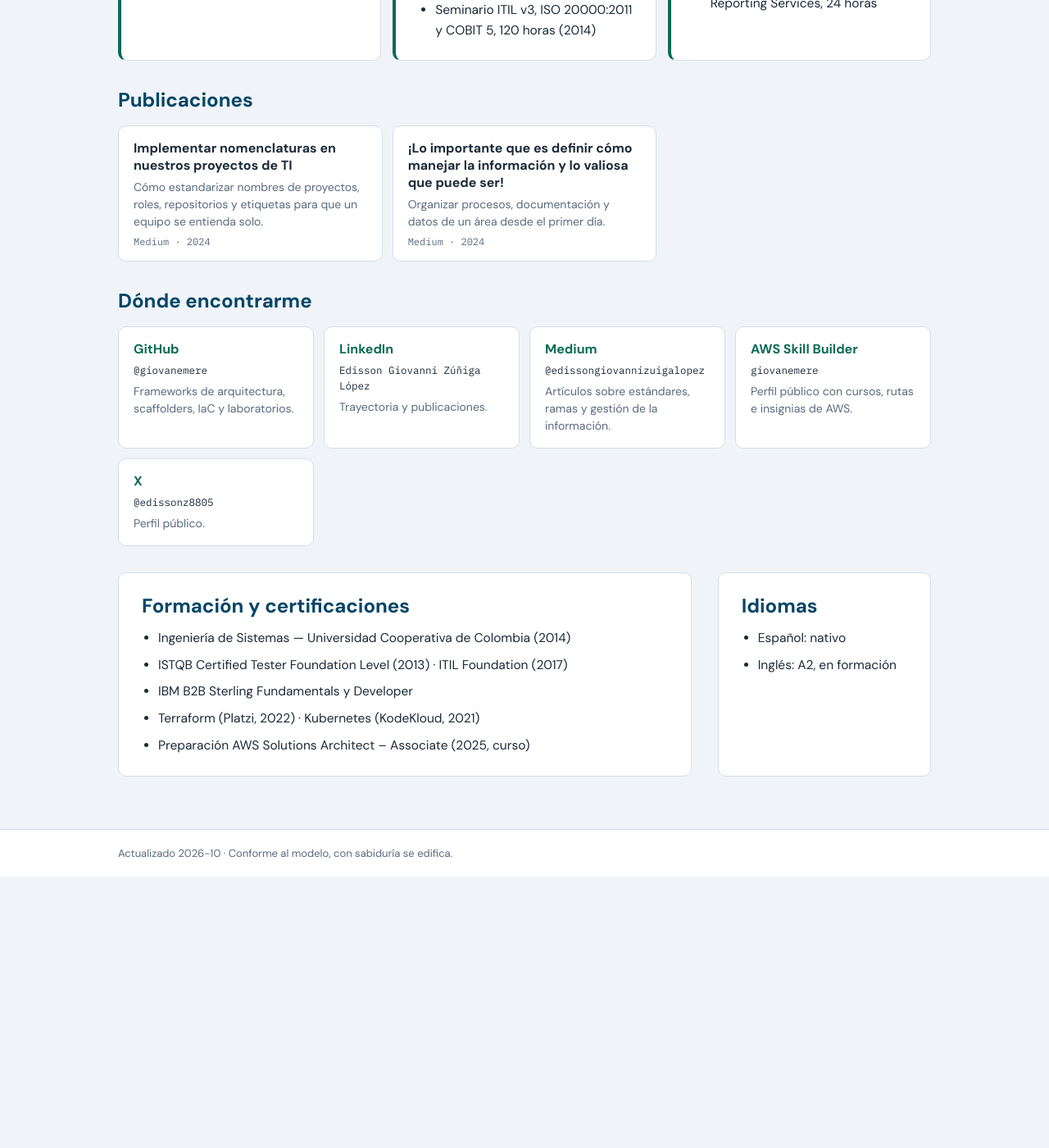
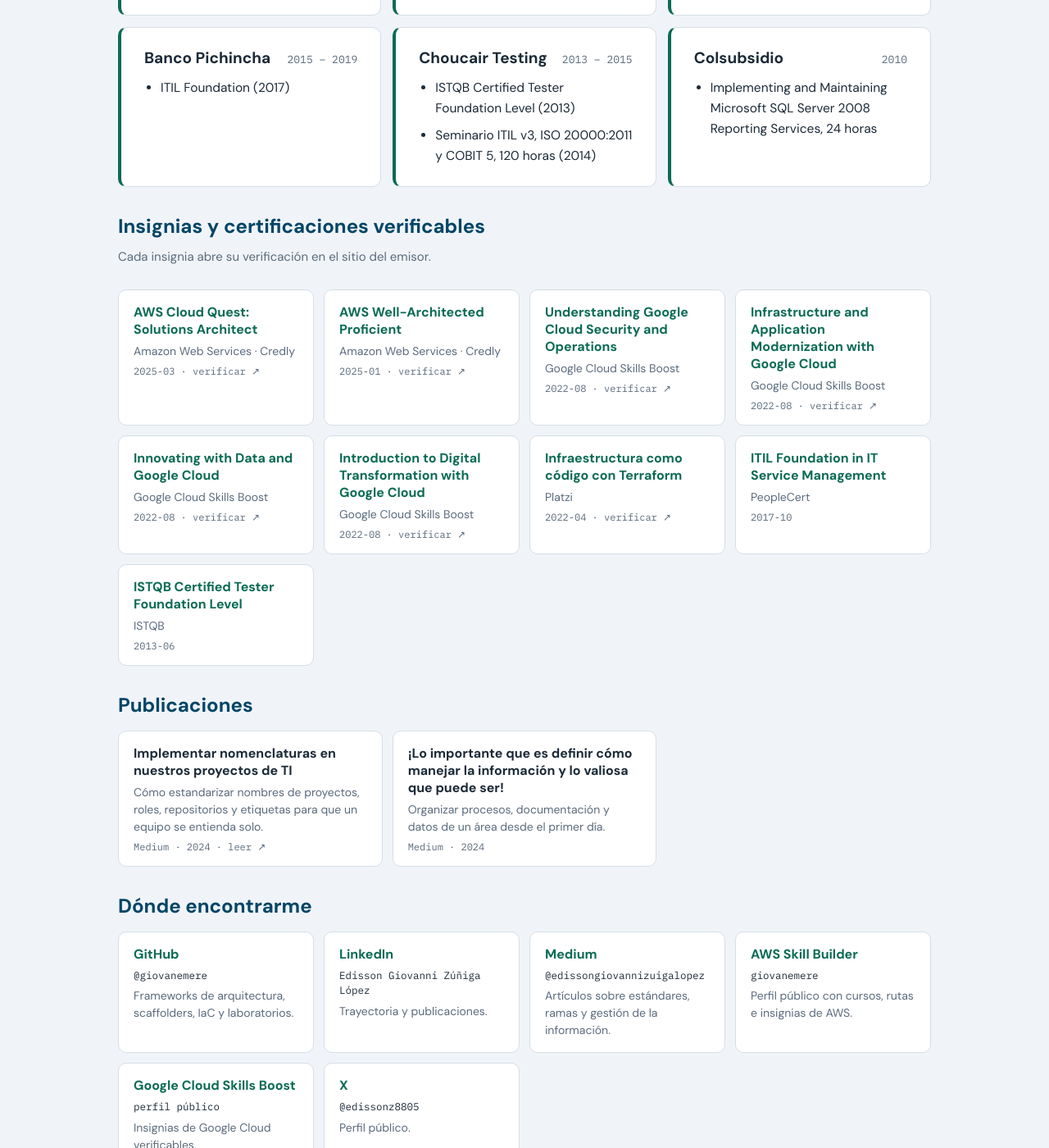
Before and after one commit to giovanemere/Edisson-Giovanni-Z-Lopez, a Jekyll site: the page built from index.md, in a window 1280 px wide and 1400 px high, scrolled down 6442 px. Shown: the whole window at 82% size. Built offline with Jekyll 4.4.1, drawn with Linux system fonts in a browser that asks for light colours; before the commit the page ends 7511 px from its top, so only the background shows below that; some of the changed text lies outside the part shown.

Commit message:
CV: insignias verificables (Credly, Google Cloud Skills Boost), programa Beyonce, enlace a Medium; PDF en 6 páginas
Co-Authored-By: Claude Opus 5.5 <noreply@anthropic.com>
Claude-Session: https://claude.ai/code/session_01EJKCXJE4jvN5P6e4SXpWRk

```diff
--- a/_data/cv.yml
+++ b/_data/cv.yml
@@ -188,13 +188,15 @@ projects:
 
 education:
   - "Ingeniería de Sistemas — Universidad Cooperativa de Colombia (2014)"
-  - "ISTQB Certified Tester Foundation Level (2013) · ITIL Foundation (2017)"
   - "IBM B2B Sterling Fundamentals y Developer"
-  - "Terraform (Platzi, 2022) · Kubernetes (KodeKloud, 2021)"
-  - "Preparación AWS Solutions Architect – Associate (2025, curso)"
+  - "Kubernetes for the Absolute Beginners, Hands-on (KodeKloud, 2021)"
+  - "Preparación AWS Solutions Architect – Associate (2025, curso; certificación no presentada aún)"
 
 teaching_intro: "Formar equipos es parte de cómo entrego: cada plataforma que construyo deja personas capaces de operarla."
 teaching:
+  - title: "Teacher DevOps — programa Beyonce (AOS)"
+    detail: "Profesor de la ruta DevOps: cultura, conceptos y objetivos de CI/CD, herramientas y buenas prácticas del ciclo de vida del desarrollo."
+    period: "2023"
   - title: "Ruta de formación IBM Sterling: Básico, Intermedio y Avanzado"
     detail: "Curso de 80 horas (24 + 18 + 38) con contenido y práctica, del concepto al desarrollo y la administración."
     period: "2023 · actualizado 2025"
@@ -239,7 +241,7 @@ learning:
       - "Kubernetes for the Absolute Beginners, Hands-on (KodeKloud, 2021)"
       - "Terraform (Platzi, 2022)"
       - "Talleres de integración continua, cloud computing, Docker, Kubernetes, Helm y Terraform"
-      - "Google Cloud: Introduction to Digital Transformation, Infrastructure and Application Modernization, Understanding Security and Operations, Innovating with Data"
+      - "Google Cloud (4 insignias, 2022): Digital Transformation, Infrastructure and Application Modernization, Security and Operations, Innovating with Data"
       - "Preparación Google Cloud Associate Cloud Engineer"
       - "Taller Big Data"
   - stage: "Banco Pichincha"
@@ -256,11 +258,49 @@ learning:
     items:
       - "Implementing and Maintaining Microsoft SQL Server 2008 Reporting Services, 24 horas"
 
+badges_intro: "Cada insignia abre su verificación en el sitio del emisor."
+badges:
+  - name: "AWS Cloud Quest: Solutions Architect"
+    issuer: "Amazon Web Services · Credly"
+    date: "2025-03"
+    url: "https://www.credly.com/badges/014b3ba4-3941-495c-9888-518aade9dcfa"
+  - name: "AWS Well-Architected Proficient"
+    issuer: "Amazon Web Services · Credly"
+    date: "2025-01"
+    url: "https://www.credly.com/badges/48fbe299-a7c1-4ae7-b8f3-29e22a798ed5"
+  - name: "Understanding Google Cloud Security and Operations"
+    issuer: "Google Cloud Skills Boost"
+    date: "2022-08"
+    url: "https://www.cloudskillsboost.google/public_profiles/ae9be855-d1f6-4ab7-a57b-d6752e8973aa/badges/2516419"
+  - name: "Infrastructure and Application Modernization with Google Cloud"
+    issuer: "Google Cloud Skills Boost"
+    date: "2022-08"
+    url: "https://www.cloudskillsboost.google/public_profiles/ae9be855-d1f6-4ab7-a57b-d6752e8973aa/badges/2513860"
+  - name: "Innovating with Data and Google Cloud"
+    issuer: "Google Cloud Skills Boost"
+    date: "2022-08"
+    url: "https://www.cloudskillsboost.google/public_profiles/ae9be855-d1f6-4ab7-a57b-d6752e8973aa/badges/2510294"
+  - name: "Introduction to Digital Transformation with Google Cloud"
+    issuer: "Google Cloud Skills Boost"
+    date: "2022-08"
+    url: "https://www.cloudskillsboost.google/public_profiles/ae9be855-d1f6-4ab7-a57b-d6752e8973aa/badges/2505228"
+  - name: "Infraestructura como código con Terraform"
+    issuer: "Platzi"
+    date: "2022-04"
+    url: "https://platzi.com/p/edisson.zuniga/curso/1712-devops-terraform/diploma/detalle/"
+  - name: "ITIL Foundation in IT Service Management"
+    issuer: "PeopleCert"
+    date: "2017-10"
+  - name: "ISTQB Certified Tester Foundation Level"
+    issuer: "ISTQB"
+    date: "2013-06"
+
 publications:
   - title: "Implementar nomenclaturas en nuestros proyectos de TI"
     detail: "Cómo estandarizar nombres de proyectos, roles, repositorios y etiquetas para que un equipo se entienda solo."
     where: "Medium"
     year: "2024"
+    url: "https://medium.com/@edissongiovannizuigalopez/implementar-nomenclaturas-en-nuestros-proyectos-de-ti-dfb3d4eb3db8"
   - title: "¡Lo importante que es definir cómo manejar la información y lo valiosa que puede ser!"
     detail: "Organizar procesos, documentación y datos de un área desde el primer día."
     where: "Medium"
@@ -283,6 +323,10 @@ presence:
     handle: "giovanemere"
     url: "https://skillsprofile.skillbuilder.aws/user/giovanemere"
     detail: "Perfil público con cursos, rutas e insignias de AWS."
+  - name: "Google Cloud Skills Boost"
+    handle: "perfil público"
+    url: "https://www.cloudskillsboost.google/public_profiles/ae9be855-d1f6-4ab7-a57b-d6752e8973aa"
+    detail: "Insignias de Google Cloud verificables."
   - name: "X"
     handle: "@edissonz8805"
     url: "https://x.com/edissonz8805"
--- a/assets/css/style.scss
+++ b/assets/css/style.scss
@@ -89,7 +89,10 @@ h2 { font-size: 24px; color: var(--tinta); }
   .card, .tile { break-inside: avoid; border-color: #c9d3dd; }
   .site-footer { display: none; }
   @page { size: A4; margin: 12mm 12mm 14mm; }
-  html { font-size: 12px; }
+  html { font-size: 11.5px; }
+  section { break-inside: auto; }
+  .split { display: grid; grid-template-columns: 2fr 1fr; gap: 8px; }
+  .tiles, .timeline { break-inside: auto; }
   body { -webkit-print-color-adjust: exact; print-color-adjust: exact; }
   .wrap { max-width: none; padding: 0; }
   .hero { padding: 0 0 10px; }
@@ -116,4 +119,6 @@ h2 { font-size: 24px; color: var(--tinta); }
   .chips li { padding: 2px 7px; }
   .job { break-inside: avoid; }
   .tile-link { text-decoration: none; }
+  #insignias + .lead + .tiles, section[aria-labelledby="insignias"] .tiles, section[aria-labelledby="presencia"] .tiles { grid-template-columns: repeat(3, 1fr); }
+  section[aria-labelledby="insignias"] .tile, section[aria-labelledby="presencia"] .tile { padding: 7px 10px; }
 }
--- a/hoja-de-vida.txt
+++ b/hoja-de-vida.txt
@@ -53,9 +53,13 @@ permalink: /hoja-de-vida.md
 
 {% for i in l.items %}- {{ i }}
 {% endfor %}{% endfor %}
-## Formación y certificaciones
+## Formación académica
 
 {% for e in cv.education %}- {{ e }}
+{% endfor %}
+## Insignias y certificaciones verificables
+
+{% for b in cv.badges %}- **{{ b.name }}** ({{ b.issuer }}, {{ b.date }}){% if b.url %}. Verificación: {{ b.url }}{% endif %}
 {% endfor %}
 ## Publicaciones
 
--- a/index.md
+++ b/index.md
@@ -121,11 +121,22 @@ description: "18 años construyendo plataformas que se pueden operar. Arquitectu
     </div>
   </section>
 
+  <section aria-labelledby="insignias">
+    <h2 id="insignias">Insignias y certificaciones verificables</h2>
+    <p class="lead">{{ cv.badges_intro }}</p>
+    <div class="tiles">
+      {% for b in cv.badges %}
+      {% if b.url %}<a class="tile tile-link badge" href="{{ b.url }}"><strong>{{ b.name }}</strong><span>{{ b.issuer }}</span><em class="where">{{ b.date }} · verificar ↗</em></a>
+      {% else %}<div class="tile badge"><strong>{{ b.name }}</strong><span>{{ b.issuer }}</span><em class="where">{{ b.date }}</em></div>{% endif %}
+      {% endfor %}
+    </div>
+  </section>
+
   <section aria-labelledby="publicaciones">
     <h2 id="publicaciones">Publicaciones</h2>
     <div class="tiles tiles-wide">
       {% for p in cv.publications %}
-      <div class="tile"><strong class="plain">{{ p.title }}</strong><span>{{ p.detail }}</span><em class="where">{{ p.where }} · {{ p.year }}</em></div>
+      {% if p.url %}<a class="tile tile-link" href="{{ p.url }}"><strong class="plain">{{ p.title }}</strong><span>{{ p.detail }}</span><em class="where">{{ p.where }} · {{ p.year }} · leer ↗</em></a>{% else %}<div class="tile"><strong class="plain">{{ p.title }}</strong><span>{{ p.detail }}</span><em class="where">{{ p.where }} · {{ p.year }}</em></div>{% endif %}
       {% endfor %}
     </div>
   </section>
```
Also changed, not shown: other parts of index.md (+1 -1 lines).
